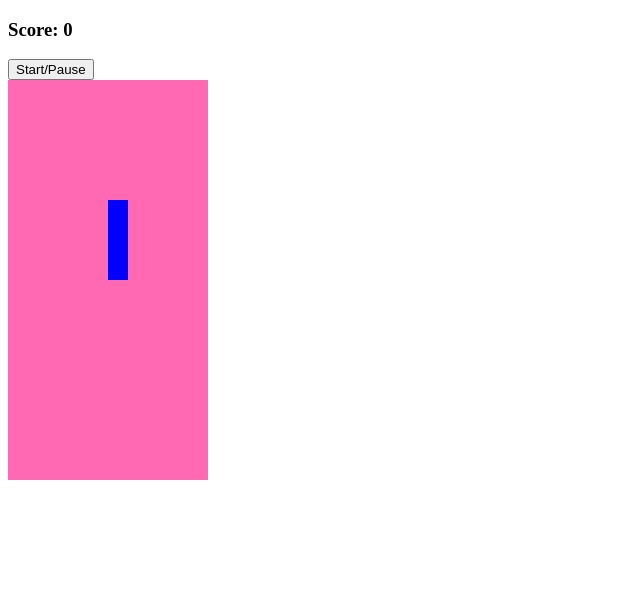
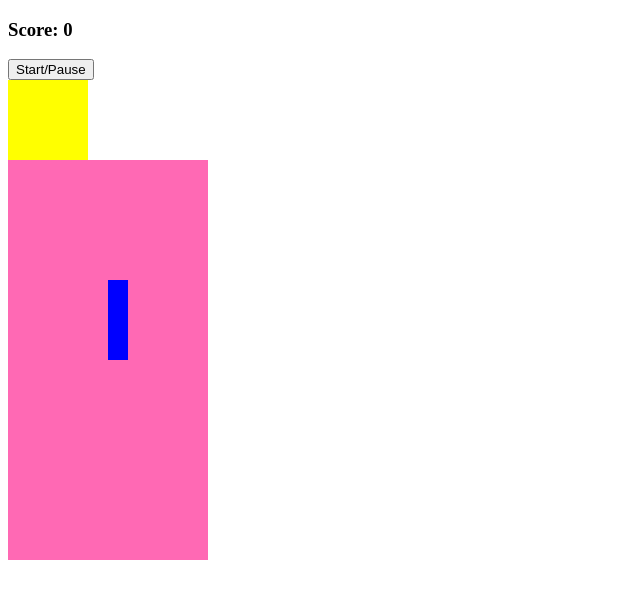
Before and after one commit to michrytel/Tetris, a PHP site: page / in a window 1280 px wide. Shown: the top 599 px of the page, without its empty margins (0-640 px from the left). Run offline with PHP 8.4, Linux system fonts and the light colour scheme.

Commit message:
showing next + styling

```diff
--- a/app.js
+++ b/app.js
@@ -1,6 +1,5 @@
-document.addEventListener(`DOMContentLoaded`, () => {
-    const grid = document.querySelector(".grid");
-    const squares = Array.from(document.querySelectorAll(".grid div"));
+    const grid = document.querySelector(".game__grid");
+    const squares = Array.from(document.querySelectorAll(".game__grid div"));
     const score = document.querySelector("#score");
     const startBtn = document.querySelector(".play__btn");
     const width = 10;
@@ -58,6 +57,14 @@ document.addEventListener(`DOMContentLoaded`, () => {
             squares[position + index].classList.remove('tetromino');
         })
     }
+    //moving tetrominos by keyboard (keyCodes)
+    function control(e) {
+        if(e.keyCode === 37) moveLeft();
+        else if (e.keyCode === 38) rotate();
+        else if (e.keyCode === 39) moveRight();
+        else if (e.keyCode === 40) moveDown();
+    }
+    document.addEventListener('keyup', control);
 
     //move down
     const moveDown = () => {
@@ -67,16 +74,6 @@ document.addEventListener(`DOMContentLoaded`, () => {
         freeze();
     }
     timerID = setInterval(moveDown, 1000)
-
-    //moving tetrominos by keyboard (keyCodes)
-    function control(e) {
-        if(e.keyCode === 37) moveLeft();
-        else if (e.keyCode === 38) rotate();
-        else if (e.keyCode === 39) moveRight();
-        else if (e.keyCode === 40) moveDown();
-    }
-    document.addEventListener('keyup', control);
-
 
     //stop at the end
     const freeze = () => {
@@ -108,26 +105,20 @@ document.addEventListener(`DOMContentLoaded`, () => {
         }
         draw();
     }
+
     //rotate
     const rotate = () => {
         undraw();
         rotation++;
-        if(rotation === current.length) {
-            rotation = 0;
-        }
+        if(rotation === current.length) rotation = 0;
         current = shapes[random][rotation]
         checkRotatedPosition()
         draw()
     }
+
     ///rotate at the edge
-    const rightEdge = () => {
-        return current.some(index=> (position + index + 1) % width === 0)
-    }
-
-    const leftEdge = () => {
-        return current.some(index=> (position + index) % width === 0)
-    }
-
+    const rightEdge = () => current.some(index=> (position + index + 1) % width === 0)
+    const leftEdge = () => current.some(index=> (position + index) % width === 0)
     const checkRotatedPosition = () => {
         let pos =  position
         if ((pos+1) % width < 4) {
@@ -143,4 +134,3 @@ document.addEventListener(`DOMContentLoaded`, () => {
             }
         }
     }
-})
--- a/index.html
+++ b/index.html
@@ -2,15 +2,37 @@
 <html lang="en">
 <head>
     <meta charset="UTF-8">
-    <script src="app.js" charset="UTF-8"></script>
-    <link rel="stylesheet" href="style.css"></link>
+    <script src="app.js" charset="UTF-8" defer></script>
+    <link rel="stylesheet" href="style.css"/>
     <title>Te-Tris</title>
 </head>
 <body>
+<div class="all">
 
+    <section class="score">
         <h3>Score: <span id="score">0</span></h3>
         <button class="play__btn">Start/Pause</button>
-<div class="grid">
+    </section>
+    <section class="game__container">
+        <div class="next__grid">
+            <div></div>
+            <div></div>
+            <div></div>
+            <div></div>
+            <div></div>
+            <div></div>
+            <div></div>
+            <div></div>
+            <div></div>
+            <div></div>
+            <div></div>
+            <div></div>
+            <div></div>
+            <div></div>
+            <div></div>
+            <div></div>
+        </div>
+        <div class="game__grid">
             <div></div>
             <div></div>
             <div></div>
@@ -222,5 +244,7 @@
             <div class="end"></div>
             <div class="end"></div>
         </div>
+    </section>
+</div>
 </body>
 </html>
--- a/style.css
+++ b/style.css
@@ -1,16 +1,32 @@
-.grid {
+.tetromino {
+    background-color: blue;
+}
+
+/* game container styling */
+
+.game__grid {
     width: 200px;
     height: 400px;
     background-color: hotpink;
     display: flex;
     flex-wrap: wrap;
 }
-
-.grid div {
+.game__grid div {
     height: 20px;
     width: 20px;
 }
 
-.tetromino {
-    background-color: blue;
+/* showing next styling */
+
+.next__grid {
+    width: 80px;
+    height: 80px;
+    display: flex;
+    flex-wrap: wrap;
+    background-color: yellow;
 }
+
+.next__grid div {
+    height: 20px;
+    width: 20px;
+}
```
Lines whose indentation alone changed are shown as unchanged.
